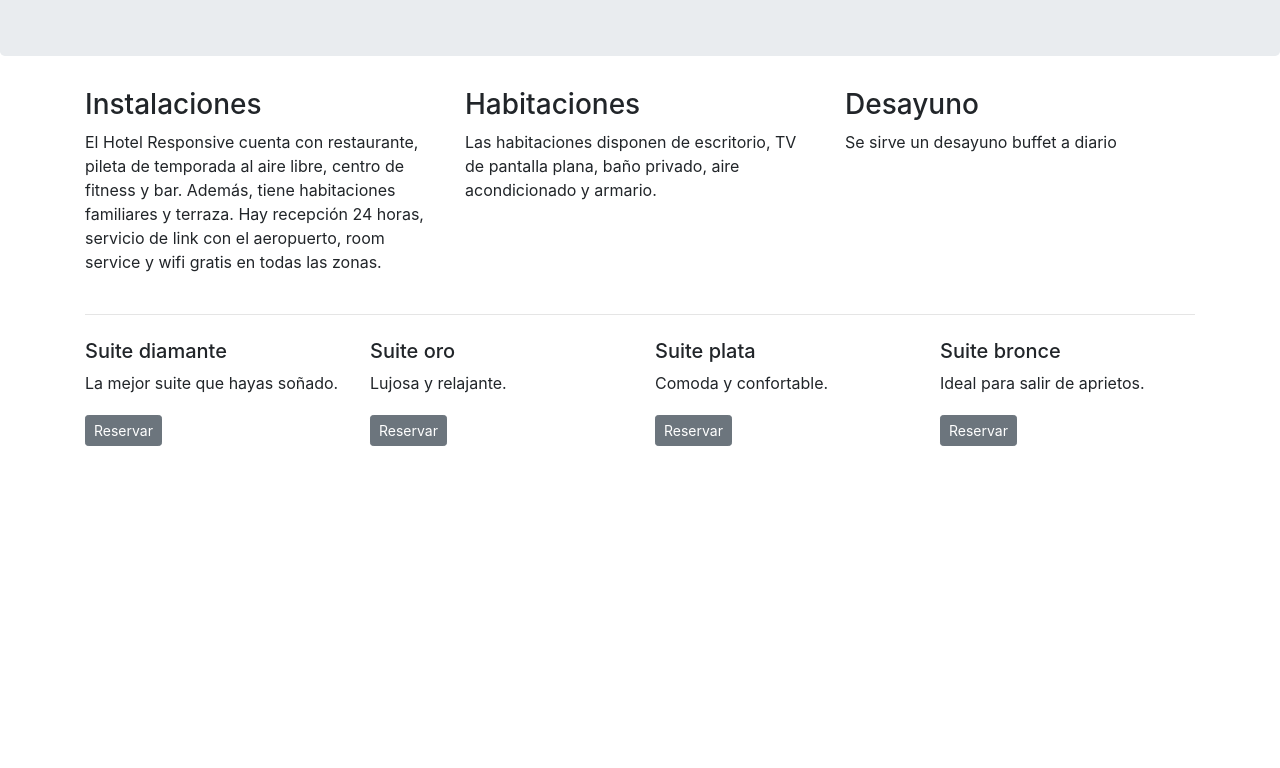
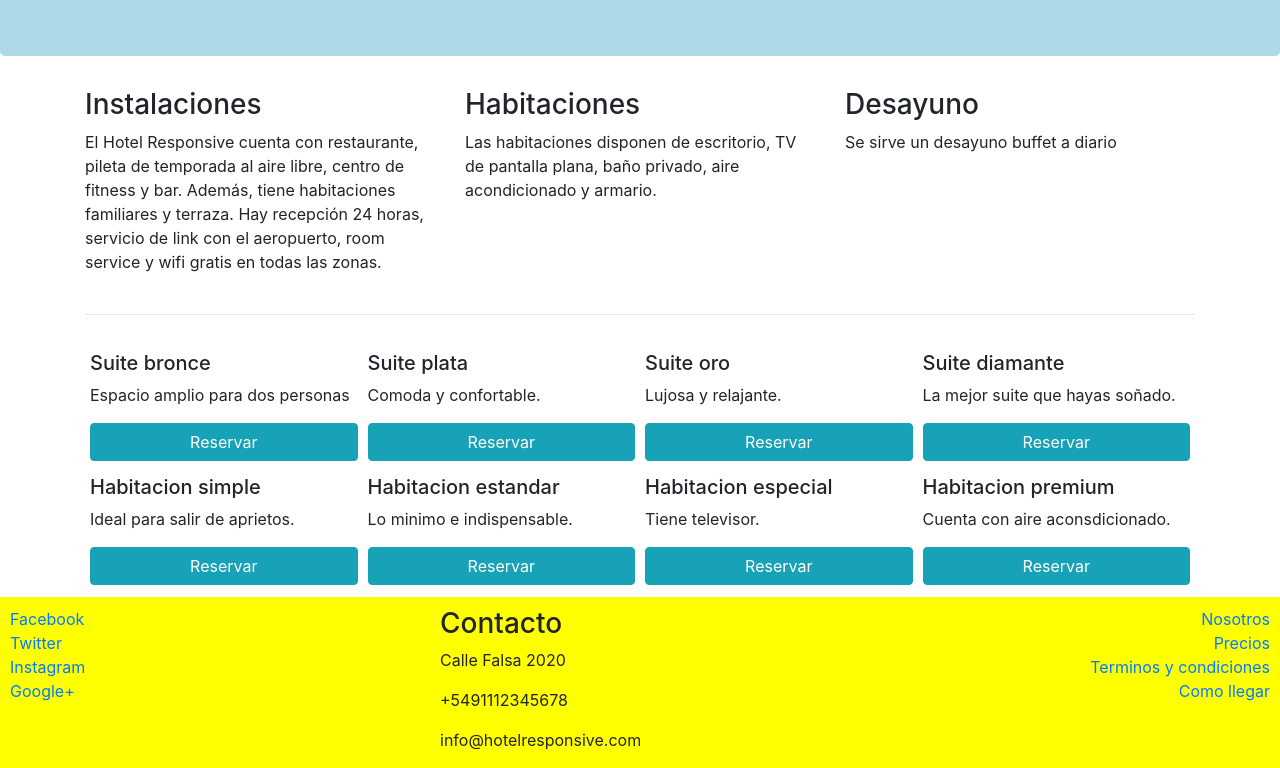
Before and after one commit to sergiobollo/guia-hoteles, a website: page index.html in a window 1280 px wide. Shown: the part 128-896 px from the top of the page. Before the commit the page ends 800 px from the top, so only its background shows below. Drawn offline with nearby package versions, Linux system fonts and the light colour scheme.

Commit message:
agregamos footer y estilos con flex

```diff
--- /dev/null
+++ b/css/main.css
@@ -0,0 +1,22 @@
+.jumbotron {
+    background-color: lightblue;
+    color:black;
+}
+footer {
+    padding: 10px 10px 0 10px;
+    background-color: yellow;
+    margin-bottom: 0px;
+    margin-top: 10px;
+}
+
+.card-hotel {
+    flex: 1 25%;
+    padding: 2px 5px 2px 5px;
+    margin-top: 10px;
+
+}
+
+.btn-reserva {
+    width: 100%;
+
+}
--- a/index.html
+++ b/index.html
@@ -7,6 +7,7 @@
 
     <!-- Bootstrap CSS -->
     <link rel="stylesheet" href="node_modules/bootstrap/dist/css/bootstrap.min.css">
+    <link rel="stylesheet" href="css/main.css">
 
     <title>Hello, world!</title>
   </head>
@@ -31,37 +32,119 @@
                     <p>Se sirve un desayuno buffet a diario</p>
                 </div>
             </div>
+
             <hr class="my-4">
 
-            <div class="row">
+            <div class="d-flex flex-wrap flex-row-reverse">
 
-                <div class="col-md-3">
+                <div class="card-hotel d-flex flex-column justify-content-between">
+                    <div>
                         <h5>Suite diamante</h5>
                         <p>La mejor suite que hayas soñado.<p>
-                    <a class="btn btn-secondary btn-sm my-1" href="#" role="button">Reservar</a>
+                    </div>
+                    <div>
+                        <a class="btn btn-info btn-reserva" href="#" role="button">Reservar</a>
+                    </div>
                 </div>
 
-                <div class="col-md-3">
+                <div class="card-hotel d-flex flex-column justify-content-between">
+                    <div>
                         <h5>Suite oro</h5>
                         <p>Lujosa y relajante.<p>
-                    <a class="btn btn-secondary btn-sm my-1" href="#" role="button">Reservar</a>
+                    </div>
+                    <div>
+                        <a class="btn btn-info btn-reserva" href="#" role="button">Reservar</a>
+                    </div>
                 </div>
 
-                <div class="col-md-3">
+                <div class="card-hotel d-flex flex-column justify-content-between">
+                    <div>
                         <h5>Suite plata</h5>
                         <p>Comoda y confortable.<p>
-                    <a class="btn btn-secondary btn-sm my-1" href="#" role="button">Reservar</a>
+                    </div>
+                    <div>
+                        <a class="btn btn-info btn-reserva" href="#" role="button">Reservar</a>
+                    </div>
                 </div>
 
-                <div class="col-md-3">
+                <div class="card-hotel d-flex flex-column justify-content-between">
+                    <div>
                         <h5>Suite bronce</h5>
+                        <p>Espacio amplio para dos personas<p>
+                        </div>
+                        <div>
+                        <a class="btn btn-info btn-reserva" href="#" role="button">Reservar</a>
+                        </div>
+                </div>
+
+                <div class="card-hotel d-flex flex-column justify-content-between">
+                    <div>
+                        <h5>Habitacion premium</h5>
+                        <p>Cuenta con aire aconsdicionado.<p>
+                    </div>
+                    <div>
+                        <a class="btn btn-info btn-reserva" href="#" role="button">Reservar</a>
+                    </div>
+                </div>
+
+                <div class="card-hotel d-flex flex-column justify-content-between">
+                    <div>
+                        <h5>Habitacion especial</h5>
+                        <p>Tiene televisor.<p>
+                    </div>
+                    <div>
+                        <a class="btn btn-info btn-reserva" href="#" role="button">Reservar</a>
+                    </div>
+                </div>
+
+                <div class="card-hotel d-flex flex-column justify-content-between">
+                    <div>
+                        <h5>Habitacion estandar</h5>
+                        <p>Lo minimo e indispensable.<p>
+                    </div>
+                    <div>
+                        <a class="btn btn-info btn-reserva" href="#" role="button">Reservar</a>
+                    </div>
+                </div>
+
+                <div class="card-hotel d-flex flex-column justify-content-between">
+                    <div>
+                        <h5>Habitacion simple</h5>
                         <p>Ideal para salir de aprietos.<p>
-                    <a class="btn btn-secondary btn-sm my-1" href="#" role="button">Reservar</a>
+                    </div>
+                    <div>
+                        <a class="btn btn-info btn-reserva" href="#" role="button">Reservar</a>
+                    </div>
                 </div>
 
             </div>
 
         </div>
+
+        <footer>
+            <div class="row">
+                <div class="col-sm-4 d-flex flex-column">
+                    <a href="https://www.facebook.com">Facebook</a>
+                    <a href="https://www.twitter.com">Twitter</a>
+                    <a href="https://www.instagram.com">Instagram</a>
+                    <a href="https://www.google.com">Google+</a>
+                </div>
+                <div class="col-sm-4">
+                    <addres>
+                    <h3>Contacto</h3>
+                    <p>Calle Falsa 2020</p>
+                    <p>+5491112345678</p>
+                   <p> info@hotelresponsive.com</p>
+                    </addres>
+                </div>
+                <div class="col-sm-4 d-flex flex-column align-items-end">
+                    <a href="#">Nosotros</a>
+                    <a href="#">Precios</a>
+                    <a href="#">Terminos y condiciones</a>
+                    <a href="#">Como llegar</a>
+                </div>
+            </div>
+        </footer>
 
 
     <!-- jQuery, Popper.js, and Bootstrap JS -->
```
Lines whose indentation alone changed are shown as unchanged.
